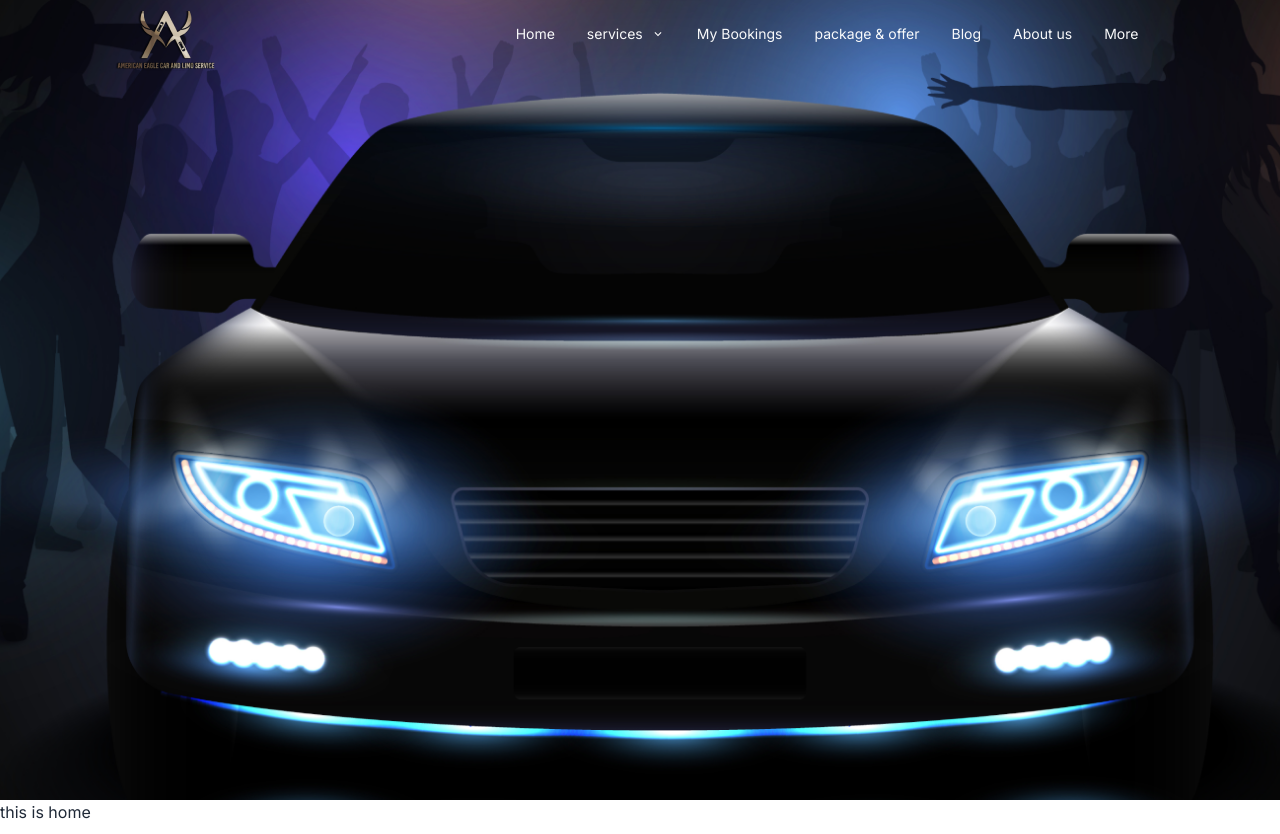
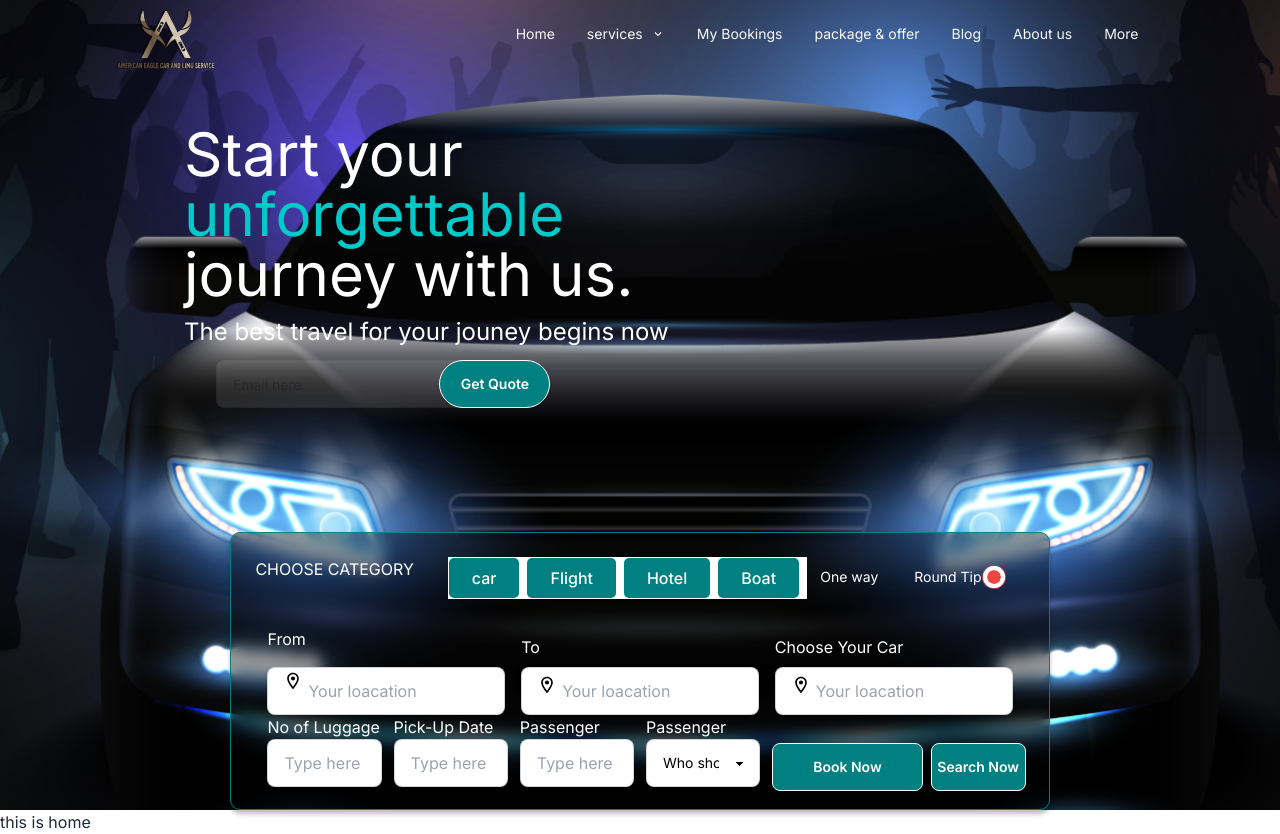
Before and after one commit to Nazmul-Hasan-Shadin/travel-hunter-with-next, a Next.js app: page / in a window 1280 px wide. Built offline with nearby package versions, Linux system fonts and the light colour scheme.

Commit message:
search section has added

```diff
--- a/package.json
+++ b/package.json
@@ -12,7 +12,8 @@
     "next": "14.1.0",
     "react": "^18",
     "react-dom": "^18",
-    "react-icons": "^5.0.1"
+    "react-icons": "^5.0.1",
+    "react-tabs": "^6.0.2"
   },
   "devDependencies": {
     "autoprefixer": "^10.0.1",
--- /dev/null
+++ b/src/components/Header/AdvancedSearch/AdvanceSearch.css
@@ -0,0 +1,15 @@
+.background-search{
+    border-radius: 10px;
+border: 1px solid #008080;
+background: rgba(0, 0, 0, 0.40);
+box-shadow: 0px 4px 4px 0px rgba(0, 0, 0, 0.25);
+backdrop-filter: blur(7.5px);
+}
+
+
+.bg-for-form{
+    background: #008080;
+
+
+
+}
--- /dev/null
+++ b/src/components/Header/AdvancedSearch/AdvanchedSearch.js
@@ -0,0 +1,187 @@
+"use client"
+import React from "react";
+import { Tab, TabList, TabPanel, Tabs } from "react-tabs";
+import "./AdvanceSearch.css";
+
+import { MdOutlineLocationOn } from "react-icons/md";
+const AdvancedSearch = ({onclick}) => {
+  return (
+    <div className=" relative  mt-16 lg:mx-auto text-white  lg:p-6 background-search  lg:w-[64%]  lg:h-[278px]  ">
+      <div className="grid  grid-cols-1 lg:grid-cols-3  sm:bg-for-form  relative">
+       <div> <span className="w-fit ">CHOOSE CATEGORY</span></div>
+     <div className="">
+     <Tabs className={''}>
+
+          <div className="  -translate-y-24 lg:translate-y-0 ">
+          <TabList
+              className={
+                "flex gap-2  bg-[#fff] w-[359px]   mb-4 text-white font-medium p-[1px]  lg:-translate-x-16  "
+              }
+            >
+              <Tab className={"bg-[#008080] px-[23px] py-2 rounded-[5px]"}>
+                {" "}
+               car
+              </Tab>
+              <Tab className={"bg-[#008080] px-[23px] py-2 rounded-[5px]"}>
+                Flight
+              </Tab>
+              <Tab className={"bg-[#008080] px-[23px] py-2 rounded-[5px]"}>
+                Hotel
+              </Tab>
+              <Tab className={"bg-[#008080] px-[23px] py-2 rounded-[5px]"}>
+                Boat
+              </Tab>
+            </TabList>
+          </div>
+
+
+            <div className="" >
+              <TabPanel className={"flex justify-center"}>
+                <div className="w-full lg:absolute  left-0 p-3">
+
+                    {/* div one */}
+                  <div className=" grid grid-cols-2 gap-4 space-y-2 lg:grid-cols-3 ">
+                    <div className="relative">
+                       <span className="mb-4 inline-block">From</span>
+                    <input
+
+                      type="text"
+                      placeholder="Your loacation"
+                      className="input input-bordered w-full text-black px-10 max-w-xs "
+                    />
+                        <MdOutlineLocationOn className="absolute text-xl text-black top-2/4 left-4"/>
+                    </div>
+
+
+
+                    <div className="relative">
+                       <span className="mb-2 inline-block">To</span>
+                    <input
+
+                      type="text"
+                      placeholder="Your loacation"
+                      className="input  text-black  input-bordered w-full px-10 max-w-xs "
+                    />
+                        <MdOutlineLocationOn className="absolute text-xl text-black top-2/4 left-4"/>
+                    </div>
+
+                                  <div className="relative col-span-2 lg:col-span-1">
+                       <span className="mb-2 inline-block">Choose Your Car</span>
+                    <input
+
+                      type="text"
+                      placeholder="Your loacation"
+                      className="input  text-black  input-bordered  w-full md:px-10  "
+                    />
+                        <MdOutlineLocationOn className="absolute text-xl text-black top-2/4 left-4"/>
+                    </div>
+
+
+
+
+                  </div>
+
+                  {/*======== 2nd  div========= */}
+
+                  <div className="grid grid-cols-2 lg:grid-cols-6  gap-3">
+
+                <div>
+               <span className="block "> No of Luggage</span>
+                <input
+                      type="text"
+                      placeholder="Type here"
+                      className="input  text-black  input-bordered w-full max-w-xs"
+                    />
+                </div>
+
+                <div>
+               <span className="block "> Pick-Up Date</span>
+                <input
+                      type="text"
+                      placeholder="Type here"
+                      className="input  text-black  input-bordered w-full max-w-xs"
+                    />
+                </div>
+
+
+                <div className="">
+               <span className="block "> Passenger</span>
+                <input
+                      type="text"
+                      placeholder="Type here"
+                      className="input  text-black  input-bordered w-full max-w-xs"
+                    />
+                </div>
+
+
+                   <div>
+                    <span className="block "> Passenger</span>
+                   <select className="select select-bordered text-black w-full max-w-xs">
+                      <option disabled selected>
+                        Who shot first?
+                      </option>
+                      <option>Han Solo</option>
+                      <option>Greedo</option>
+                    </select>
+
+                   </div>
+
+
+                  <div className="flex gap-2 pt-7">
+                  <button onClick={onclick}  className='btn bg-[#008080] hover:bg-green-600 btn-md z-10 px-10 py-3  text-white btn-outline'>Book Now</button>
+
+
+                  <button onClick={onclick}  className='btn bg-[#008080] hover:bg-green-600 btn-md z-10 px-0 py-3 w-[95px]  text-white btn-outline'>Search Now</button>
+
+
+                  </div>
+                  </div>
+                </div>
+
+
+              </TabPanel>
+              <TabPanel>
+                <h2>Any content 2</h2>
+              </TabPanel>
+
+              <TabPanel>
+                <h2>Any content 1</h2>
+              </TabPanel>
+              <TabPanel>
+                <h2>Any content 2</h2>
+              </TabPanel>
+            </div>
+          </Tabs>
+     </div>
+        {/*  raido butoon */}
+        <div className="flex flex-col gap-1   pl-12 lg:flex-row  ">
+          <div className="form-control">
+            <label className="label  cursor-pointer">
+              <span className="label-text  text-white">One way</span>
+              <input
+                type="radio"
+                name="radio-10"
+                className="radio checked:bg-red-500"
+                checked
+              />
+            </label>
+          </div>
+
+          <div className="form-control ">
+            <label className="label cursor-pointer">
+              <span className="label-text text-white">Round Tip</span>
+              <input
+                type="radio"
+                name="radio-10"
+                className="radio checked:bg-red-500"
+                checked
+              />
+            </label>
+          </div>
+        </div>
+      </div>
+    </div>
+  );
+};
+
+export default AdvancedSearch;
--- a/src/components/Header/Header/Header.js
+++ b/src/components/Header/Header/Header.js
@@ -1,15 +1,20 @@
 import Navbar from '@/components/Header/Navbar/Navbar';
 import React from 'react';
 import bg from '../../../assets/Banner/carBanner.png';
+import HeaderText from '@/components/Header/HeaderText/HeaderText';
+import AdvancedSearch from '../AdvancedSearch/AdvanchedSearch';
 
 const Header = () => {
     return (
-        <div className=' h-[1354px] lg:h-[100vh]'>
+        <div className=''>
             <div className=" bg-center bg-cover  bg-no-repeat w-[412px] h-[216px] lg:w-full lg:h-full" style={{backgroundImage:"url('/carBanner.png')",height:'100%',width:'100%'}}>
         <Navbar></Navbar>
+        <HeaderText></HeaderText>
 
 
+        <AdvancedSearch></AdvancedSearch>
         </div>
+
         </div>
     );
 };
--- /dev/null
+++ b/src/components/Header/HeaderText/HeaderText.js
@@ -0,0 +1,25 @@
+
+
+
+const HeaderText = ({onclick}) => {
+    return (
+        <div className="w-full relative lg:w-[64%]   text-white space-y-3 pt-14 mt-[37%]  lg:pl-[184px]  bg-[#101010] lg:bg-opacity-0 lg:mt-0 h-[400px] " >
+        <h1 className=" text-3xl lg:text-6xl p-4 lg:p-0"> Start your <span className="text-[#00C9C9]"> unforgettable </span>
+<br />journey with us. </h1>
+<p className=" text-sm p-4 lg:text-2xl lg:p-0">The best travel for your jouney begins now</p>
+
+  <div className="relative mx-auto   w-[90%] lg:w- ">
+
+<input   type="text" placeholder="Email here" className="input  input-bordered input-md w-full max-w-xs text-black  opacity-[0.1] bg-[#FFF]" />
+
+
+<div className="absolute  lg:right-12 top-0 lg:w-[300px] ">
+<button onClick={onclick}  className='btn w-[111px] bg-[#008080] hover:bg-green-600 btn-md z-10 rounded-[50px]  text-white btn-outline opacity: 0.1 lg:opacity-1 '>Get Quote</button>
+</div>
+
+  </div>
+        </div>
+    );
+};
+
+export default HeaderText;
```
Also changed, not shown: 1 other file (tests, documents, lock files or other folders).
